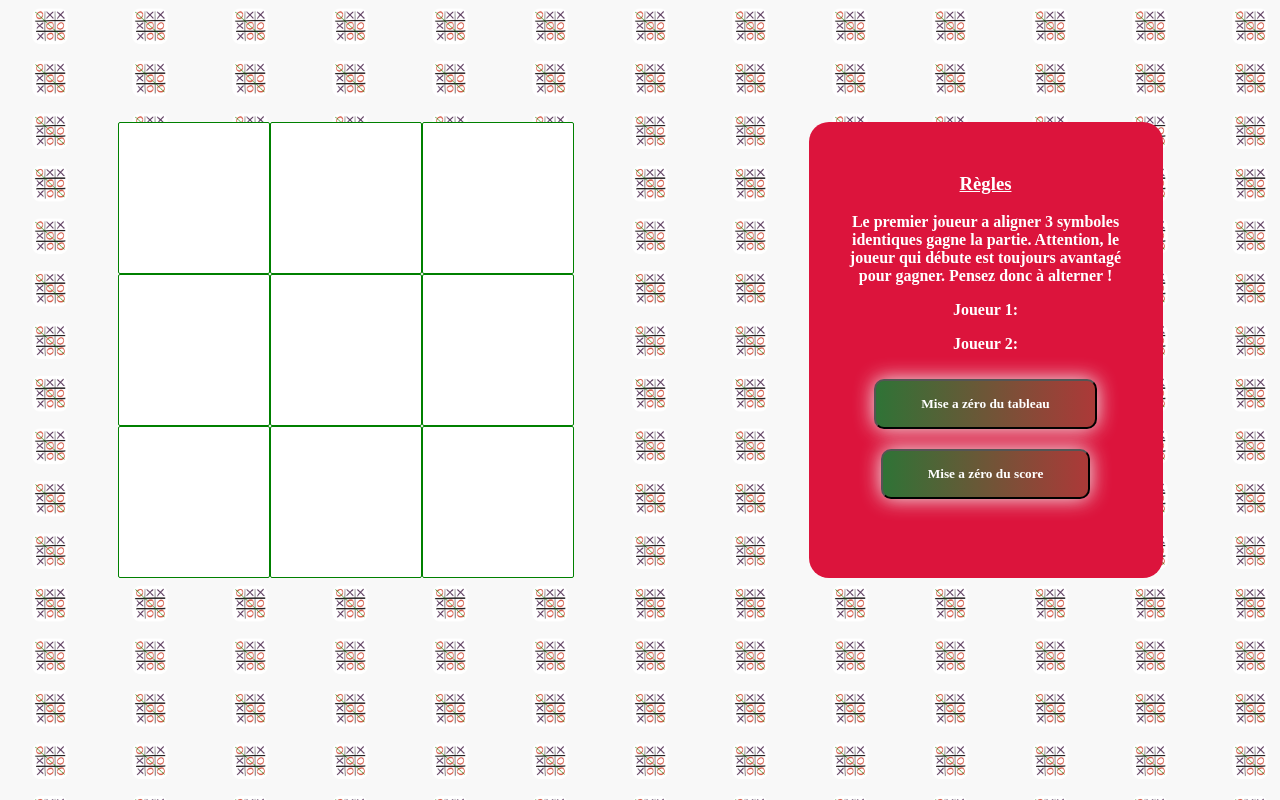
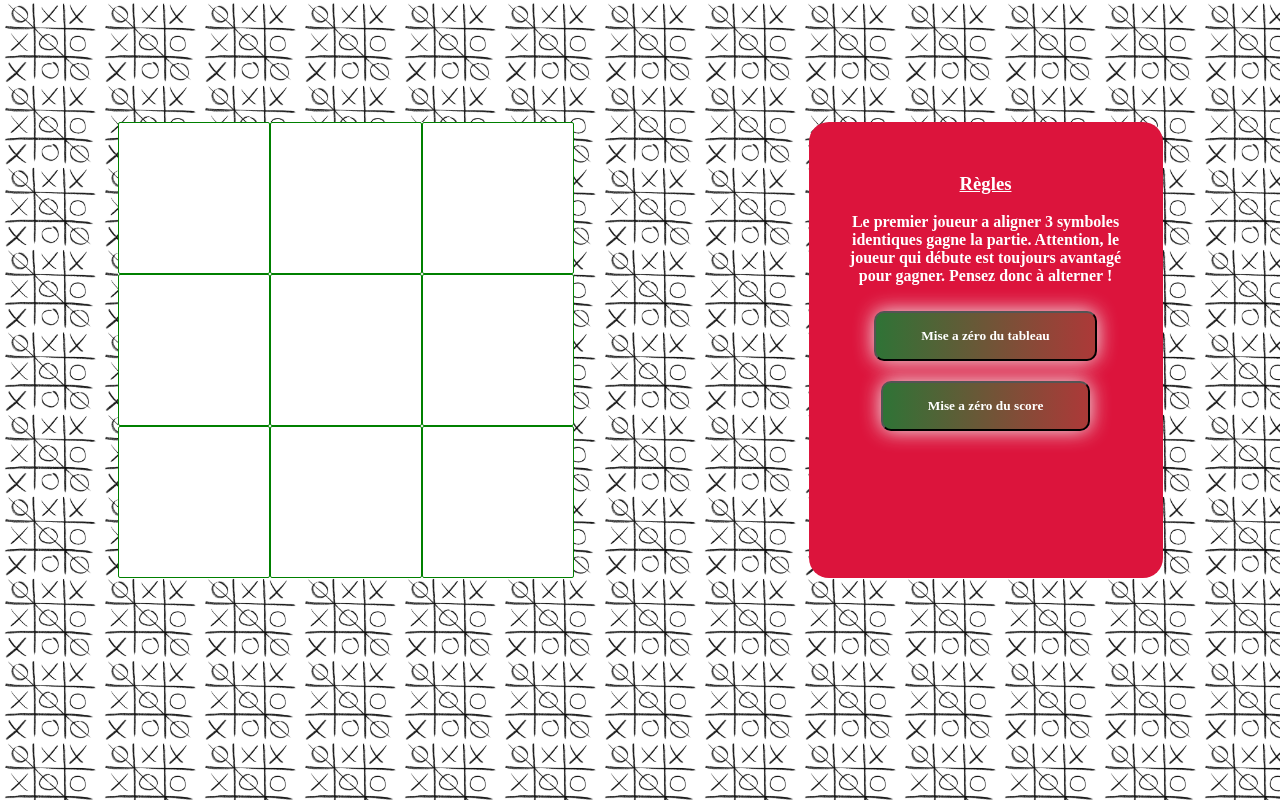
Before and after one commit to chaaams/morpion-react, a React (Create React App) app: page / in a window 1280 px wide. Built offline with nearby package versions, Linux system fonts and the light colour scheme.

Commit message:
add font indie flower

```diff
--- a/src/App.css
+++ b/src/App.css
@@ -1,6 +1,6 @@
 #root{
   background-color: aqua;
-  background-image: url(./assets/morpion.png);
+  background-image: url(./assets/tic-tac-tac.jpg);
   background-size: 100px;
   color: black;
   text-align: center;
@@ -65,7 +65,7 @@
   align-items: center;
   justify-content: center;
   display: flex;
-  font-size: 2;
+  font-size: 10em;
   border-radius: 2px;
 }
 
@@ -134,6 +134,3 @@
  .cart > h3{
    text-decoration:underline;
  }
- .cart-players{
-   display: block;
- }
--- a/src/components/Cart.jsx
+++ b/src/components/Cart.jsx
@@ -8,7 +8,6 @@ function Cart(props){
             <p>
                 Le premier joueur a aligner 3 symboles identiques gagne la partie. Attention, le joueur qui débute est toujours avantagé pour gagner. Pensez donc à alterner !
             </p>
-            <p className="cart-players">Joueur 1:</p> <p className="cart-players">Joueur 2: </p>
             <button className='btn-grad' onClick={props.reset}>Mise a zéro du tableau</button>
             <button className='btn-grad' onClick={props.reset}>Mise a zéro du score</button>
 
```
Also changed, not shown: src/fonts/IndieFlower-Regular.ttf (added).
